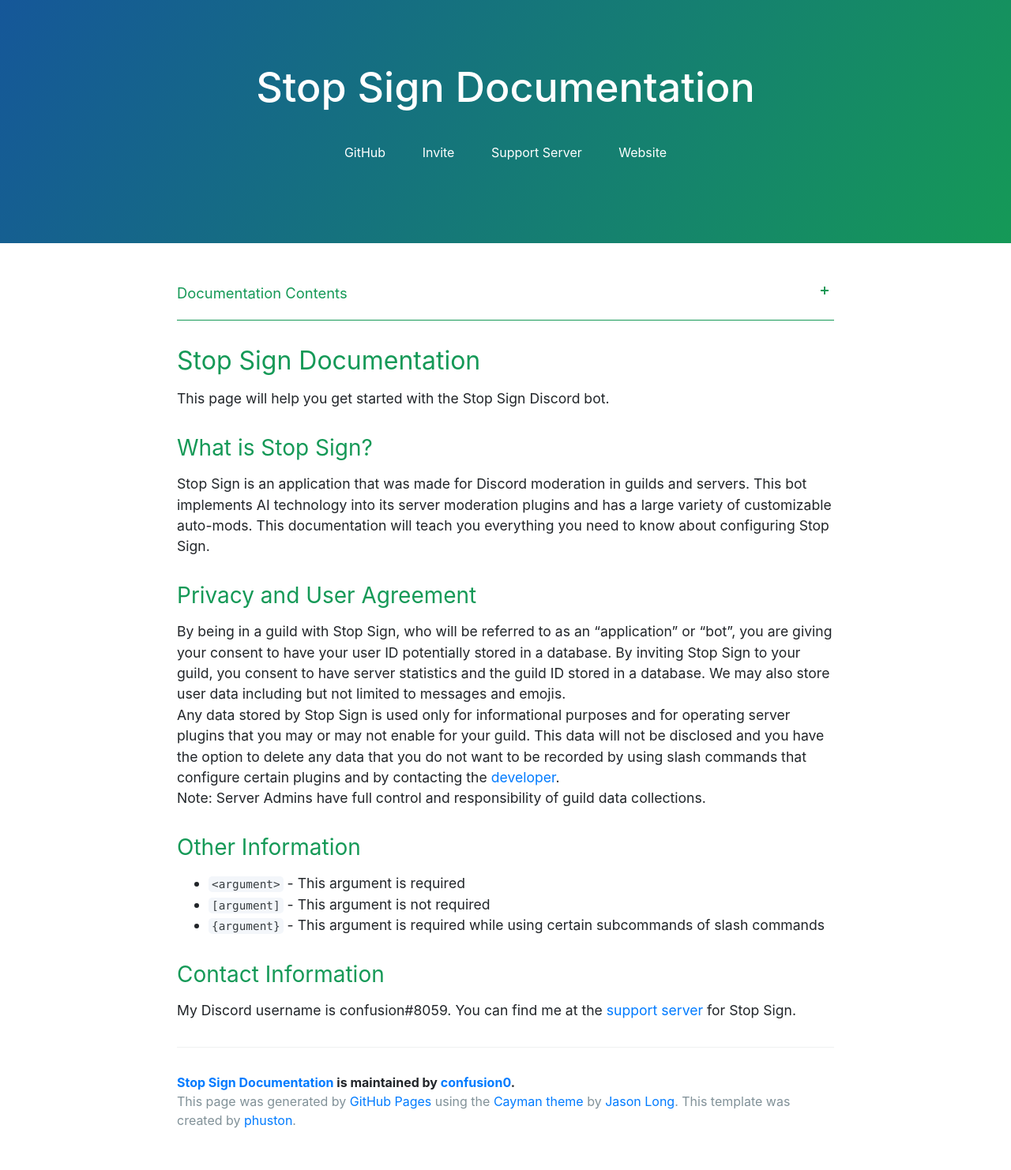
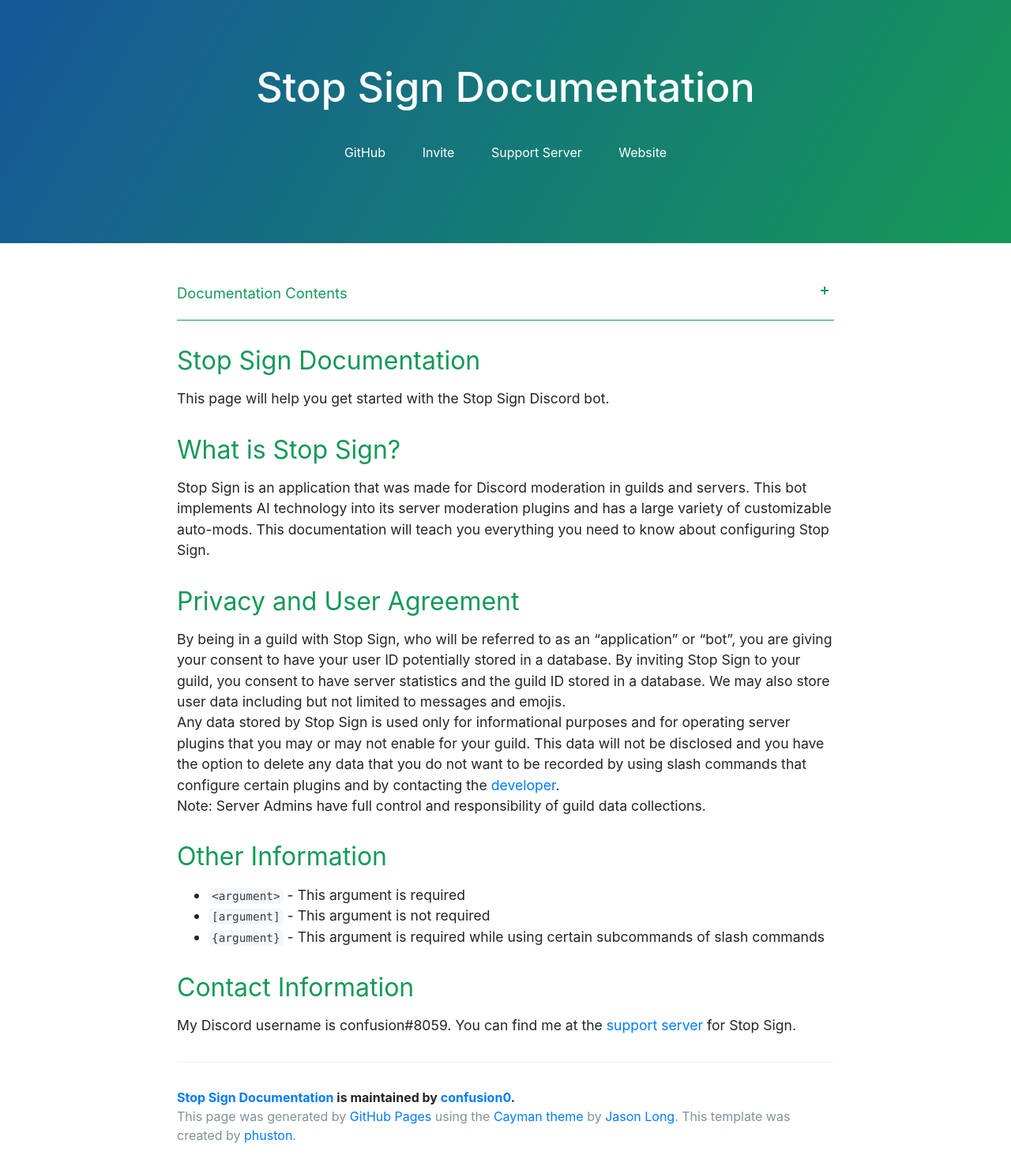
Before and after one commit to confusion0/stop-sign-bot-slash-commands, a Jekyll site: the page built from introduction.md, in a window 1280 px wide. Shown: the whole page at 79% size. Built offline with Jekyll 4.4.1, drawn with Linux system fonts in a browser that asks for light colours; nearby versions of some CDN libraries; library files that are not in the unit come from our copies.

```diff
--- a/introduction.md
+++ b/introduction.md
@@ -8,23 +8,23 @@ filename: introduction
 
 This page will help you get started with the Stop Sign Discord bot.
 
-### What is Stop Sign?
+## What is Stop Sign?
 
 Stop Sign is an application that was made for Discord moderation in guilds and servers. This bot implements AI technology into its server moderation plugins and has a large variety of customizable auto-mods. This documentation will teach you everything you need to know about configuring Stop Sign.
 
-### Privacy and User Agreement
+## Privacy and User Agreement
 
 By being in a guild with Stop Sign, who will be referred to as an "application" or "bot", you are giving your consent to have your user ID potentially stored in a database. By inviting Stop Sign to your guild, you consent to have server statistics and the guild ID stored in a database. We may also store user data including but not limited to messages and emojis. <br>
 Any data stored by Stop Sign is used only for informational purposes and for operating server plugins that you may or may not enable for your guild. This data will not be disclosed and you have the option to delete any data that you do not want to be recorded by using slash commands that configure certain plugins and by contacting the [developer](#contact-information). <br>
 Note: Server Admins have full control and responsibility of guild data collections.
 
-### Other Information
+## Other Information
 
 - ``<argument>`` - This argument is required
 - ``[argument]`` - This argument is not required
 - ``{argument}`` - This argument is required while using certain subcommands of slash commands
 
-### Contact Information
+## Contact Information
 
 My Discord username is confusion#8059.
 You can find me at the [support server](https://discord.gg/e4fxq8vcfm) for Stop Sign.
```
